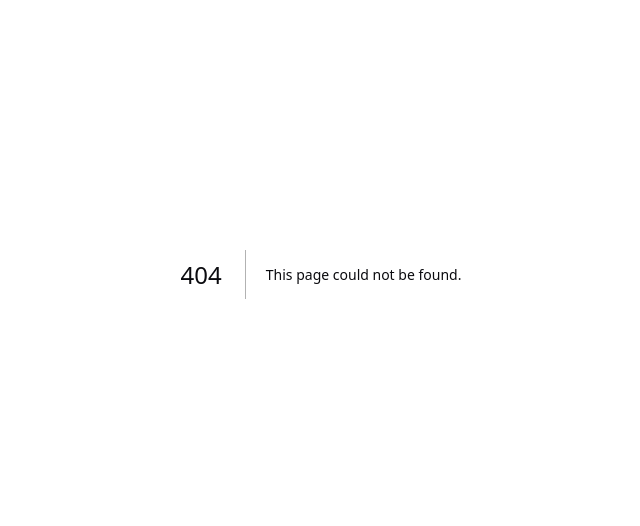
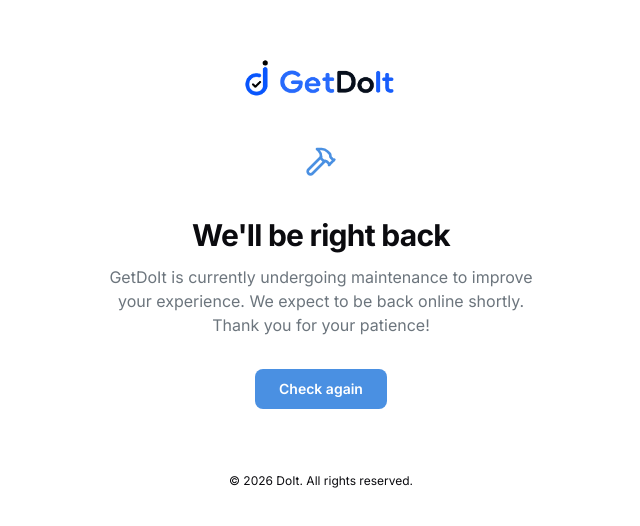
Before and after one commit to Saheli-M01/doIt_frontend, a Next.js app: page /maintenance in a window 1280 px wide. Before the commit this address had no page. Shown: the part 126-652 px from the top of the page, without its empty margins (319-959 px from the left). Built offline with nearby package versions, Linux system fonts and the light colour scheme.

Commit message:
maintainance add

```diff
--- /dev/null
+++ b/app/maintenance/page.tsx
@@ -0,0 +1,38 @@
+"use client";
+
+import { Hammer } from "lucide-react";
+import { ThemedLogo } from "@/app/components/ThemedLogo";
+
+export default function MaintenancePage() {
+  return (
+    <div className="flex flex-col min-h-screen bg-background text-foreground items-center justify-center p-6 text-center">
+      <div className="mb-8">
+        <ThemedLogo />
+      </div>
+
+      <div className="w-16 h-16 rounded-2xl bg-primary/10 flex items-center justify-center mb-6">
+        <Hammer className="w-8 h-8 text-primary" />
+      </div>
+
+      <h1 className="text-3xl font-bold tracking-tight mb-3">We'll be right back</h1>
+
+      <p className="max-w-md text-foreground-muted mb-8 text-sm sm:text-base leading-relaxed">
+        GetDoIt is currently undergoing maintenance to improve your experience.
+        We expect to be back online shortly. Thank you for your patience!
+      </p>
+
+      <div className="flex flex-col sm:flex-row gap-3">
+        <button
+          onClick={() => window.location.reload()}
+          className="px-6 py-2.5 rounded-lg bg-primary hover:bg-primary-dark text-white font-semibold text-sm transition-colors duration-200"
+        >
+          Check again
+        </button>
+      </div>
+
+      <div className="mt-16 text-xs text-foreground-muted/60">
+        &copy; {new Date().getFullYear()} DoIt. All rights reserved.
+      </div>
+    </div>
+  );
+}
```
Also changed, not shown: middleware.ts (added, +37 -0 lines).
